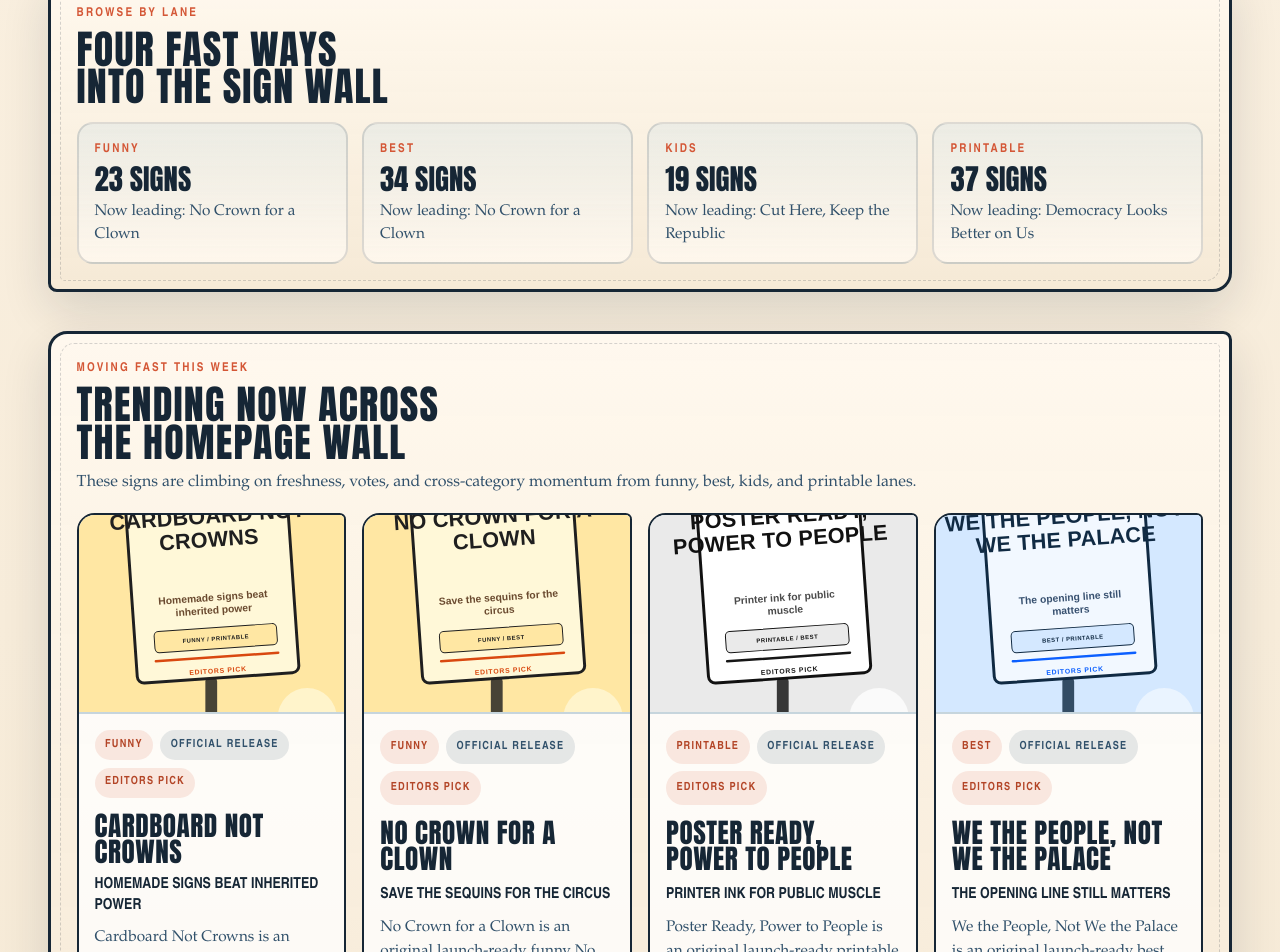
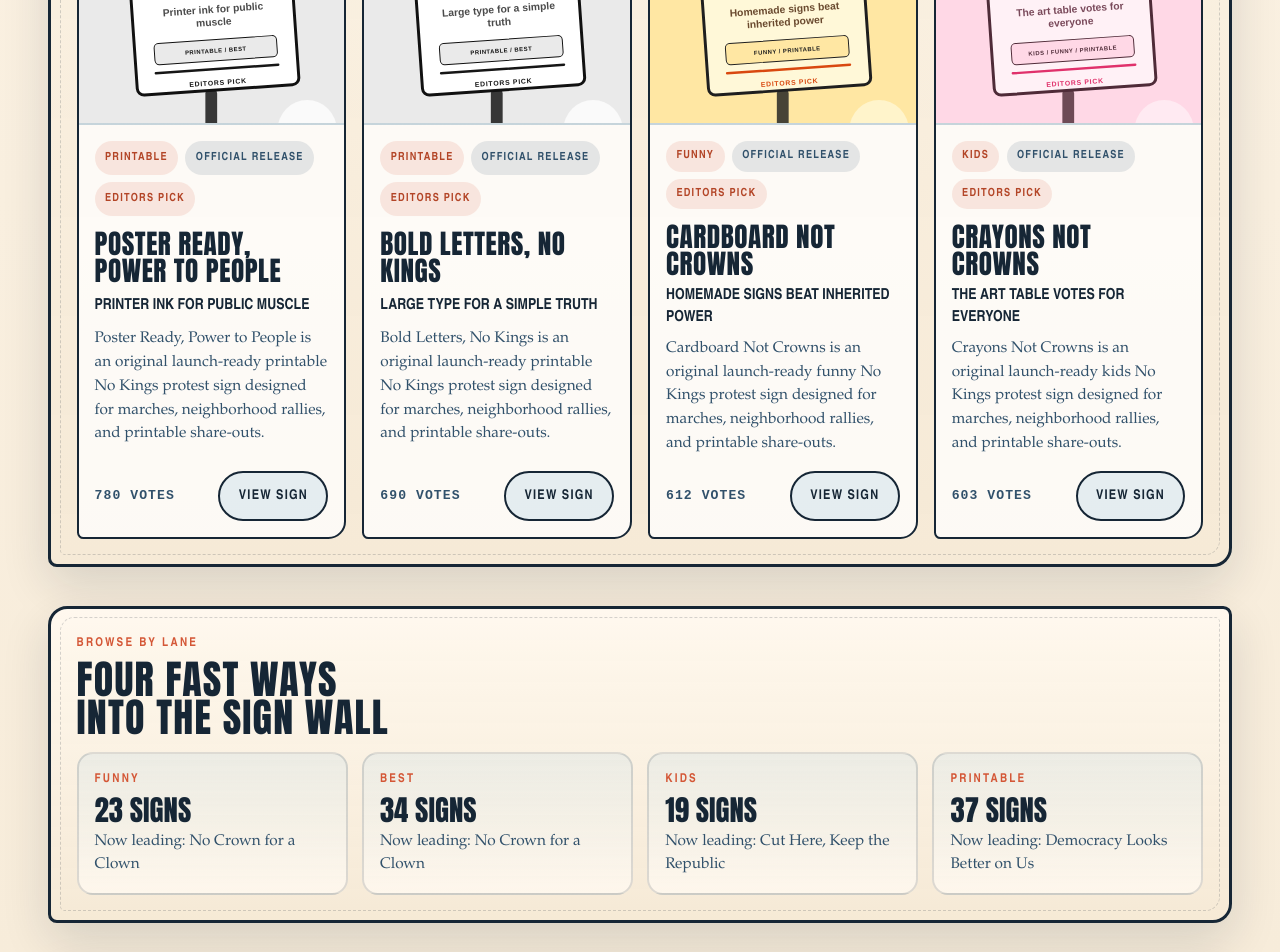
Before and after one commit to daanaagua/best-no-kings-protest-signs, a Next.js app: page / in a window 1280 px wide. Shown: the part 2120-3072 px from the top of the page. Built offline with nearby package versions, Linux system fonts and the light colour scheme.

Commit message:
fix: complete homepage category navigation

```diff
--- a/app/globals.css
+++ b/app/globals.css
@@ -633,6 +633,14 @@ a {
   border: 2px solid rgba(22, 38, 53, 0.14);
   border-radius: 1rem;
   background: linear-gradient(180deg, rgba(199, 221, 234, 0.28), rgba(255, 248, 238, 0.92));
+  transition: transform 140ms ease, border-color 140ms ease, background 140ms ease;
+}
+
+.category-rail__item:hover,
+.category-rail__item:focus-visible {
+  transform: translateY(-1px);
+  border-color: rgba(22, 38, 53, 0.28);
+  background: linear-gradient(180deg, rgba(199, 221, 234, 0.42), rgba(255, 248, 238, 0.98));
 }
 
 .category-rail__count {
@@ -657,6 +665,19 @@ a {
 .seo-copy__body p {
   font-size: 1rem;
   line-height: 1.7;
+}
+
+.seo-copy__body a {
+  font-family: var(--font-label);
+  font-weight: 700;
+  text-decoration: underline;
+  text-decoration-thickness: 0.12em;
+  text-underline-offset: 0.18em;
+}
+
+.seo-copy__body a:hover,
+.seo-copy__body a:focus-visible {
+  color: var(--signal);
 }
 
 @media (max-width: 860px) {
--- a/app/page.tsx
+++ b/app/page.tsx
@@ -1,4 +1,4 @@
-import { CategoryRail } from '@/src/components/home/category-rail'
+import { buildCategoryHref, CategoryRail } from '@/src/components/home/category-rail'
 import { Hero } from '@/src/components/home/hero'
 import { SignGrid } from '@/src/components/signs/sign-grid'
 import { getAllSigns, getApprovedHomepageCommunitySigns } from '@/src/lib/signs/queries'
@@ -7,7 +7,7 @@ import { SIGN_CATEGORIES } from '@/src/lib/signs/types'
 
 export default function Home() {
   const allSigns = getAllSigns()
-  const editorsPicks = getEditorsPicks(4)
+  const editorsPicks = getEditorsPicks(8)
   const communitySigns = getApprovedHomepageCommunitySigns(4)
   const printableCount = allSigns.filter((sign) => sign.categories.includes('printable')).length
   const communityCount = allSigns.filter((sign) => sign.sourceType === 'community').length
@@ -85,13 +85,13 @@ export default function Home() {
 
         <div className="seo-copy__body">
           <p>
-            This homepage is built for people looking for the best No Kings protest signs, funny sign ideas, printable slogans, and crowd-tested phrases that stay readable on poster board, phone screens, and social shares.
+            This homepage is built for people looking for the <a href={buildCategoryHref('best')}>best No Kings protest signs</a>, <a href={buildCategoryHref('funny')}>Funny No Kings signs</a>, printable slogans, and crowd-tested phrases that stay readable on poster board, phone screens, and social shares.
           </p>
           <p>
             Editorial picks surface the strongest all-around slogans, trending cards highlight what is climbing right now, and approved community uploads add local voice without losing the clear, poster-ready aesthetic established across the site shell.
           </p>
           <p>
-            If you are comparing funny No Kings signs, printable No Kings protest posters, or family-friendly sign ideas for marches and rallies, the sections above give you a quick path into each lane without duplicating one-off homepage markup.
+            If you are comparing <a href={buildCategoryHref('printable')}>printable No Kings protest posters</a> or <a href={buildCategoryHref('kids')}>family-friendly sign ideas</a> for marches and rallies, the sections above give you a quick path into each lane without duplicating one-off homepage markup.
           </p>
         </div>
       </section>
--- a/src/components/home/category-rail.tsx
+++ b/src/components/home/category-rail.tsx
@@ -14,6 +14,10 @@ function formatCategoryLabel(category: SignCategory) {
   return category.charAt(0).toUpperCase() + category.slice(1)
 }
 
+export function buildCategoryHref(category: SignCategory) {
+  return `/topics/no-kings/${category}/`
+}
+
 export function CategoryRail({ items }: CategoryRailProps) {
   return (
     <section aria-labelledby="category-rail-title" className="home-section category-rail-section">
@@ -26,11 +30,13 @@ export function CategoryRail({ items }: CategoryRailProps) {
 
       <div className="category-rail" role="list">
         {items.map((item) => (
-          <article className="category-rail__item" key={item.category} role="listitem">
-            <p className="category-rail__label">{formatCategoryLabel(item.category)}</p>
-            <p className="category-rail__count">{item.count} signs</p>
-            <p className="category-rail__highlight">Now leading: {item.highlight}</p>
-          </article>
+          <div key={item.category} role="listitem">
+            <a className="category-rail__item" href={buildCategoryHref(item.category)}>
+              <p className="category-rail__label">{formatCategoryLabel(item.category)}</p>
+              <p className="category-rail__count">{item.count} signs</p>
+              <p className="category-rail__highlight">Now leading: {item.highlight}</p>
+            </a>
+          </div>
         ))}
       </div>
     </section>
```
Also changed, not shown: 1 other file (tests, documents, lock files or other folders).
